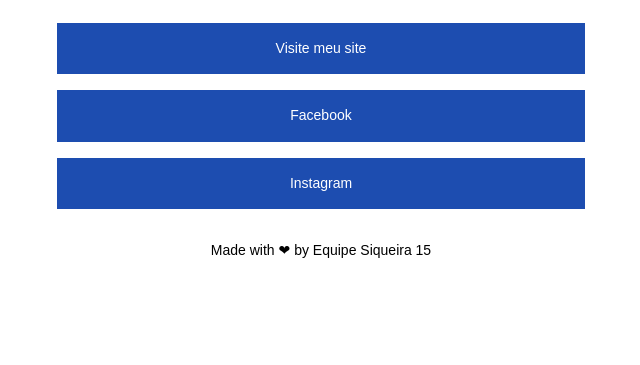
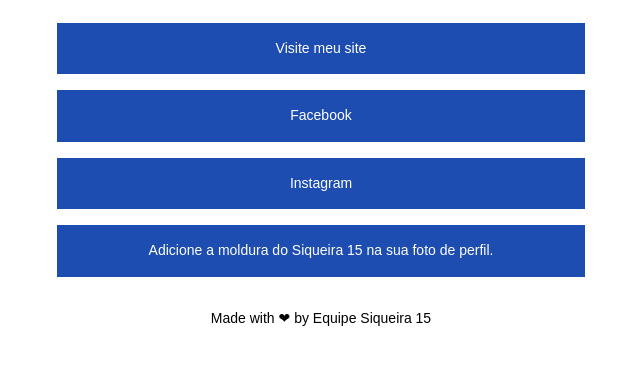
Before and after one commit to siqueira15/siqueira.github.io, a website built with Vite: page linktree.html in a window 1280 px wide. Shown: the part 347-712 px from the top of the page, without its empty margins (319-959 px from the left). Built offline with nearby package versions, Linux system fonts and the light colour scheme.

Commit message:
link moldura
link moldura

```diff
--- a/linktree.html
+++ b/linktree.html
@@ -47,6 +47,9 @@
       <a href="https://www.instagram.com/alexandresiqueira" target="_blank" rel="noopener noreferrer">
         Instagram
        </a>
+       <a href="https://twb.nz/fotodeperfileuvoto15" target="_blank" rel="noopener noreferrer">
+        Adicione a moldura do Siqueira 15 na sua foto de perfil.
+       </a>
     </section>
     <footer>
       <p>Made with ❤ by
```
